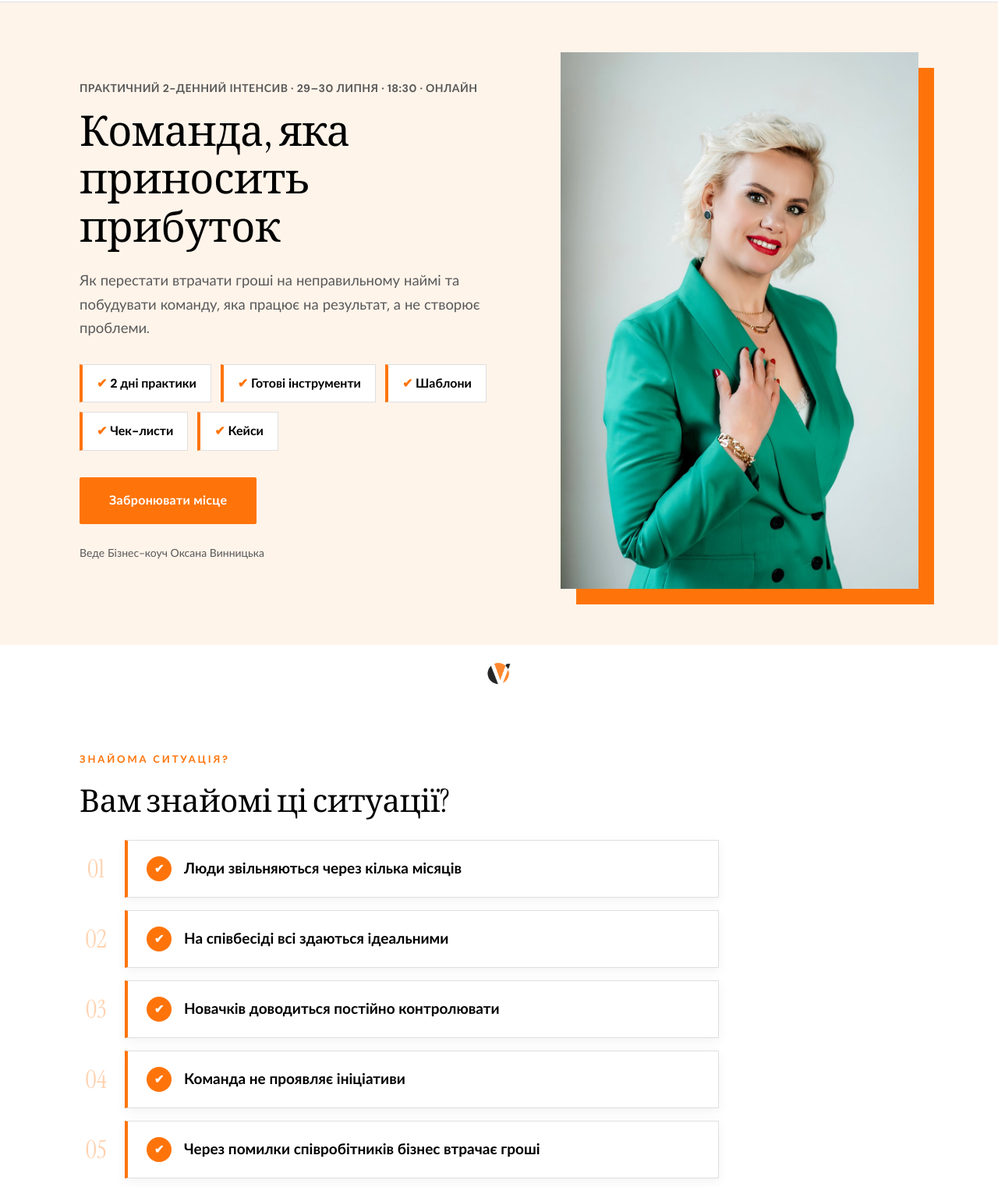
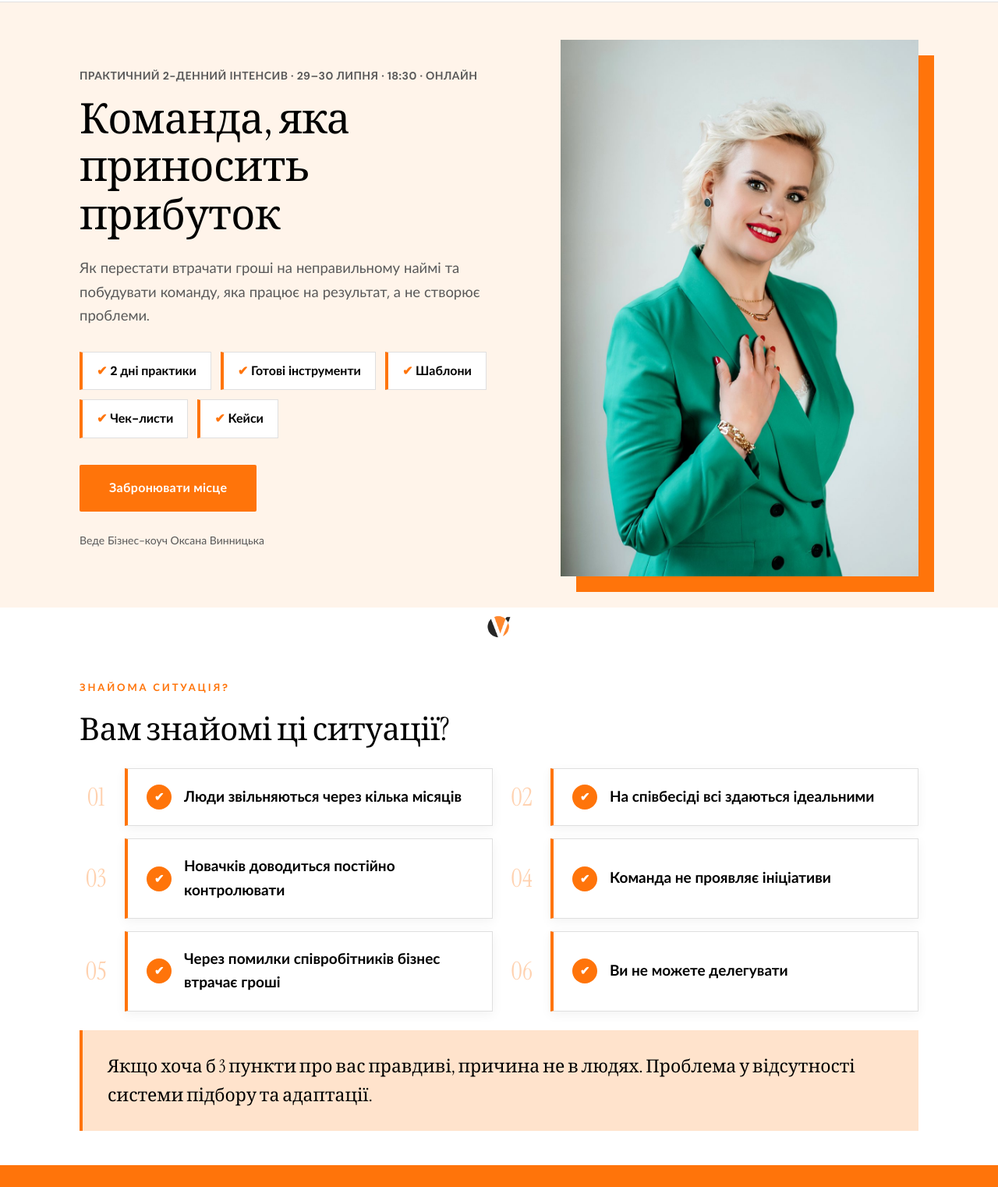
Before and after one commit to businesscoachlviv/teamvebinar, a plain HTML site: page index.html in a window 1280 px wide. Shown: the part 78-1600 px from the top of the page at 78% size. Drawn offline with Linux system fonts and the light colour scheme.

Commit message:
Add files via upload

```diff
--- a/index.html
+++ b/index.html
@@ -43,7 +43,7 @@
   a{ color:inherit; text-decoration:none; }
   .container{ max-width:1140px; margin:0 auto; padding:0 32px; }
 
-  .section{ padding:64px 0; }
+  .section{ padding:44px 0; }
   .section--tight{ padding:48px 0; }
   .section--white{ background:var(--white); }
   .section--tint{ background:var(--cream); }
@@ -67,7 +67,7 @@
   .section--orange p.lede{ color:rgba(255,255,255,.9); }
 
   /* ---------- v-mark divider ---------- */
-  .v-divider{ display:flex; justify-content:center; padding:22px 0; background:var(--white); }
+  .v-divider{ display:flex; justify-content:center; padding:10px 0; background:var(--white); }
   .v-divider img{ width:32px; height:auto; opacity:.85; }
 
   /* ---------- buttons ---------- */
@@ -96,7 +96,7 @@
   .nav .btn{ font-size:14px; padding:11px 22px; }
 
   /* ---------- hero ---------- */
-  .hero{ background:var(--cream); padding:64px 0 72px; }
+  .hero{ background:var(--cream); padding:48px 0 40px; }
   .hero-grid{ display:grid; grid-template-columns:1.1fr .9fr; gap:56px; align-items:center; }
   .hero-eventline{ font-size:14px; font-weight:700; color:var(--ink-soft); letter-spacing:.03em; margin-bottom:14px; }
   .hero h1{ margin-bottom:22px; }
@@ -183,7 +183,7 @@
   /* ---------- author ---------- */
   .author-grid{ display:grid; grid-template-columns:320px 1fr; gap:60px; align-items:start; margin-top:30px; }
   .author-photo{ border:1px solid var(--line); padding:12px; }
-  .author-role{ font-family:var(--serif); font-size:19px; color:var(--orange); margin-bottom:14px; }
+  .author-role{ font-family:var(--serif); font-size:19px; font-weight:700; color:var(--orange); margin-bottom:14px; }
   .author-desc{ font-size:17px; color:var(--ink-soft); margin-bottom:28px; max-width:600px; }
   .author-stat-grid{ display:grid; grid-template-columns:repeat(4,1fr); gap:1px; background:var(--line); border:1px solid var(--line); margin-bottom:32px; }
   .author-stat{ background:var(--white); padding:22px 14px; text-align:center; }
@@ -272,7 +272,7 @@
     .testi-grid{ columns:2 220px; }
   }
   @media (max-width:640px){
-    .section{ padding:44px 0; }
+    .section{ padding:32px 0; }
     .container{ padding:0 20px; }
     footer .container{ flex-direction:column; align-items:flex-start; }
     footer .foot-contacts{ text-align:left; }
@@ -323,7 +323,7 @@
     <div class="container">
       <span class="eyebrow">Знайома ситуація?</span>
       <h2 class="reveal">Вам знайомі ці ситуації?</h2>
-      <ul class="pt-list reveal">
+      <ul class="pt-list cols-2 reveal">
         <li class="pt-item"><span class="pt-num">01</span><span class="pt-card"><span class="pt-icon">✔</span>Люди звільняються через кілька місяців</span></li>
         <li class="pt-item"><span class="pt-num">02</span><span class="pt-card"><span class="pt-icon">✔</span>На співбесіді всі здаються ідеальними</span></li>
         <li class="pt-item"><span class="pt-num">03</span><span class="pt-card"><span class="pt-icon">✔</span>Новачків доводиться постійно контролювати</span></li>
```
